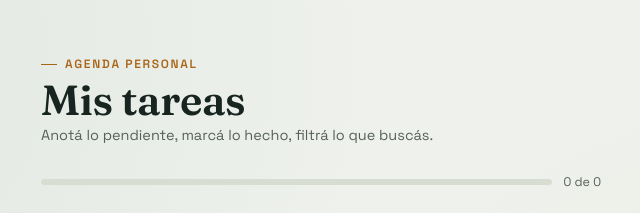
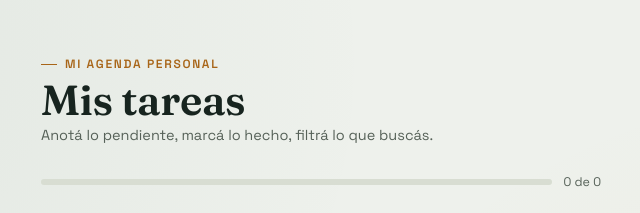
Before and after one commit to DanielDTLC/todo-app-vps, a plain HTML site: page frontend/index.html in a window 1280 px wide. Shown: the top 213 px of the page, 319-959 px from the left. Drawn offline with Linux system fonts and the light colour scheme; no server answers.

Commit message:
Prueba de CI/CD automatico

```diff
--- a/frontend/index.html
+++ b/frontend/index.html
@@ -188,7 +188,7 @@
 </head>
 <body>
   <div class="sheet">
-    <div class="eyebrow">Agenda personal</div>
+    <div class="eyebrow">Mi agenda personal</div>
     <h1>Mis tareas</h1>
     <p class="subhead">Anotá lo pendiente, marcá lo hecho, filtrá lo que buscás.</p>
 
```
Also changed, not shown: 1 other file.
